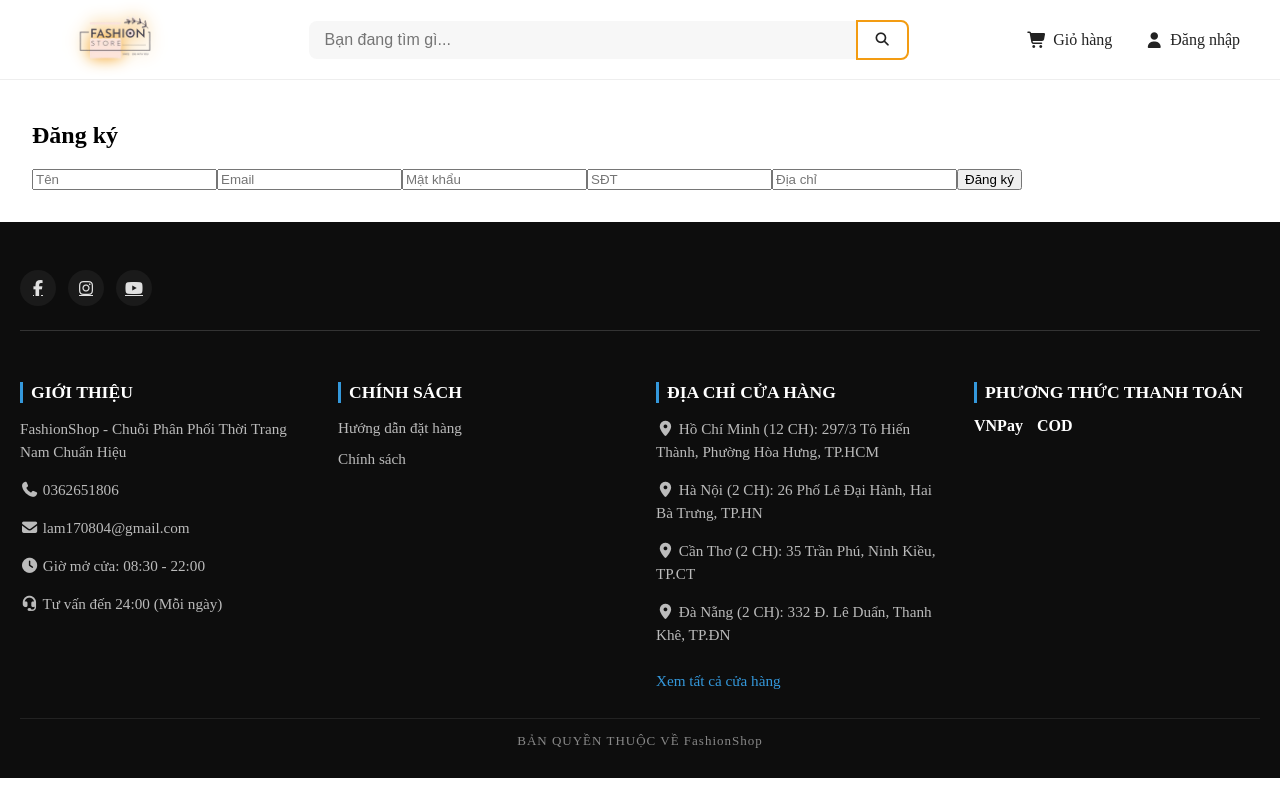
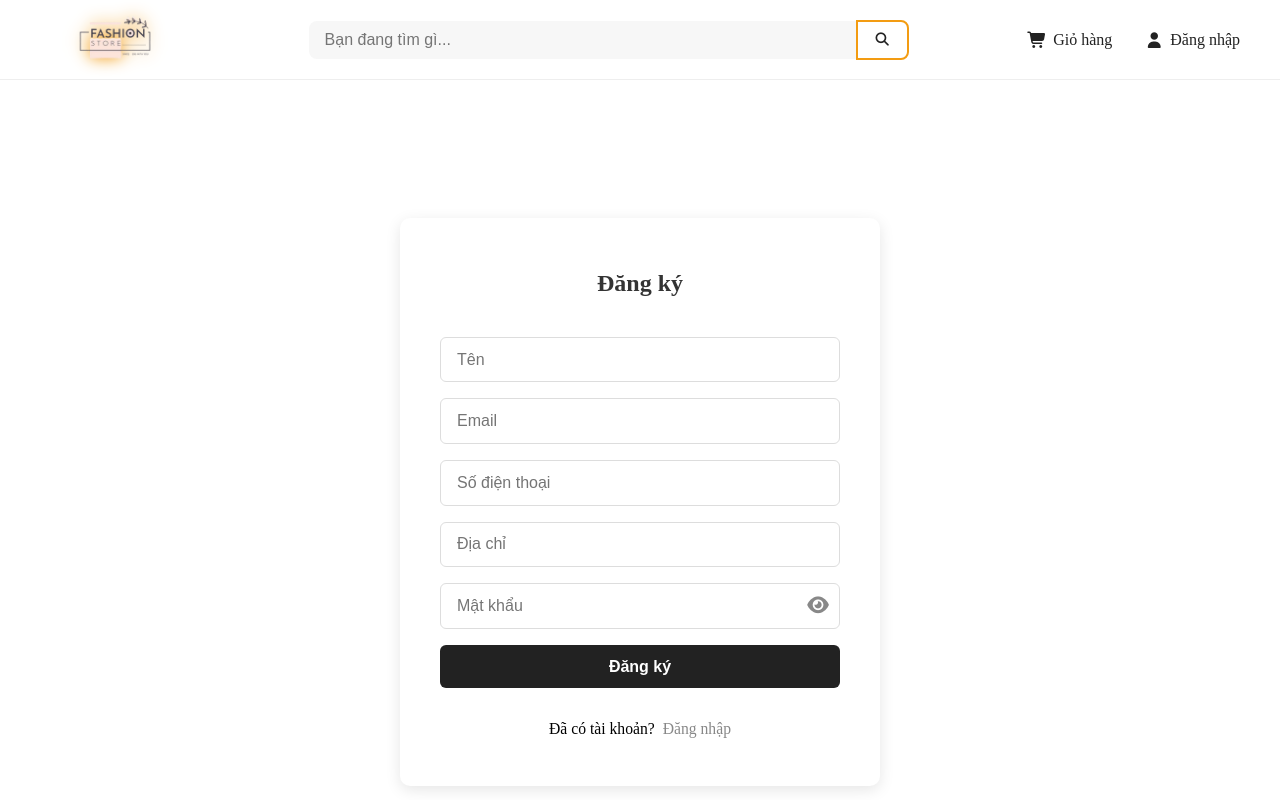
Before and after one commit to NguyenLam1708/fashion_shop_front_end, a Vue app: page /register in a window 1280 px wide. Shown: the top 800 px of the page. Built offline with nearby package versions, Linux system fonts and the light colour scheme; no server answers.

Commit message:
refactor: fix ui register

```diff
--- a/src/pages/Register.vue
+++ b/src/pages/Register.vue
@@ -1,16 +1,29 @@
 <template>
   <div class="register">
-    <h2>Đăng ký</h2>
     <form @submit.prevent="handleRegister">
-      <input v-model="name" type="text" placeholder="Tên" required />
-      <input v-model="email" type="email" placeholder="Email" required />
-      <input v-model="password" type="password" placeholder="Mật khẩu" required />
-      <input v-model="phone" type="text" placeholder="SĐT" required />
-      <input v-model="address" type="text" placeholder="Địa chỉ" required />
-
+      <h2>Đăng ký</h2>
+      <input type="text" placeholder="Tên" v-model="name" required />
+      <input type="email" placeholder="Email" v-model="email" required />
+      <input type="text" placeholder="Số điện thoại" v-model="phone" required />
+      <input type="text" placeholder="Địa chỉ" v-model="address" required />
+      <div class="password-field">
+        <input
+          :type="showPassword ? 'text' : 'password'"
+          placeholder="Mật khẩu"
+          v-model="password"
+          required
+        />
+        <span class="toggle-eye" @click="showPassword = !showPassword">
+          <i :class="showPassword ? 'fas fa-eye-slash' : 'fas fa-eye'"></i>
+        </span>
+      </div>
       <button type="submit">Đăng ký</button>
+      <p class="login-link">
+        Đã có tài khoản?
+        <router-link to="/login">Đăng nhập</router-link>
+      </p>
+      <p v-if="message" class="message">{{ message }}</p>
     </form>
-    <p v-if="message">{{ message }}</p>
   </div>
 </template>
 
@@ -26,6 +39,7 @@ export default {
     const phone = ref('')
     const address = ref('')
     const message = ref('')
+    const showPassword = ref(false)
 
     const handleRegister = async () => {
       try {
@@ -42,7 +56,112 @@ export default {
       }
     }
 
-    return { name, email, password, phone, address, message, handleRegister }
+    return { name, email, password, phone, address, message, showPassword, handleRegister }
   }
 }
 </script>
+
+<style scoped>
+.register {
+  display: flex;
+  justify-content: center;
+  align-items: center;
+  min-height: 100vh;
+  box-sizing: border-box;
+}
+
+.register form {
+  background: #fff;
+  padding: 2rem 2.5rem;
+  border-radius: 10px;
+  box-shadow: 0 4px 15px rgba(0, 0, 0, 0.1);
+  width: 100%;
+  max-width: 400px;
+  text-align: center;
+  display: flex;
+  flex-direction: column;
+  gap: 1rem;
+}
+
+.register h2 {
+  margin-bottom: 1.5rem;
+  color: #333;
+  text-align: center;
+}
+
+.register input {
+  padding: 0.8rem 1rem;
+  border: 1px solid #ddd;
+  border-radius: 6px;
+  font-size: 1rem;
+  outline: none;
+  transition: border 0.3s;
+}
+
+.register input:focus {
+  border-color: #888;
+}
+
+.register button {
+  padding: 0.8rem;
+  background: #222;
+  border: none;
+  border-radius: 6px;
+  color: white;
+  font-size: 1rem;
+  font-weight: bold;
+  cursor: pointer;
+  transition: background 0.3s;
+}
+
+.register button:hover {
+  background: #444;
+}
+
+.login-link {
+  margin-top: 1rem;
+  font-size: 0.98rem;
+  text-align: center;
+}
+
+.login-link a {
+  color: #888;
+  text-decoration: none;
+  transition: color 0.2s;
+  margin-left: 4px;
+}
+
+.login-link a:hover {
+  color: #222;
+}
+
+.message {
+  margin-top: 1rem;
+  font-size: 0.95rem;
+  color: red;
+}
+
+.password-field {
+  position: relative;
+  display: flex;
+  align-items: center;
+}
+
+.password-field input {
+  flex: 1;
+  padding-right: 40px;
+}
+
+.toggle-eye {
+  position: absolute;
+  right: 10px;
+  cursor: pointer;
+  color: #888;
+  font-size: 1.2rem;
+  user-select: none;
+}
+
+.toggle-eye:hover {
+  color: #222;
+}
+</style>
```
